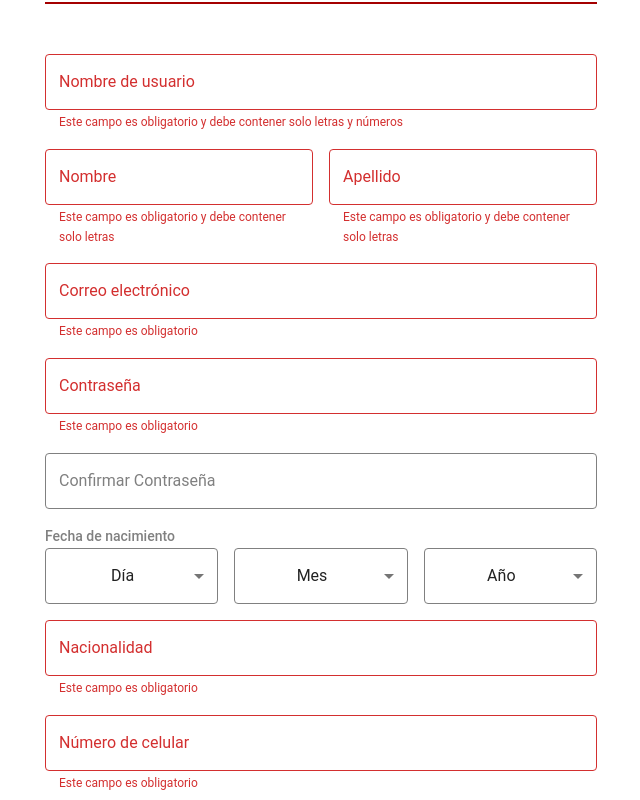
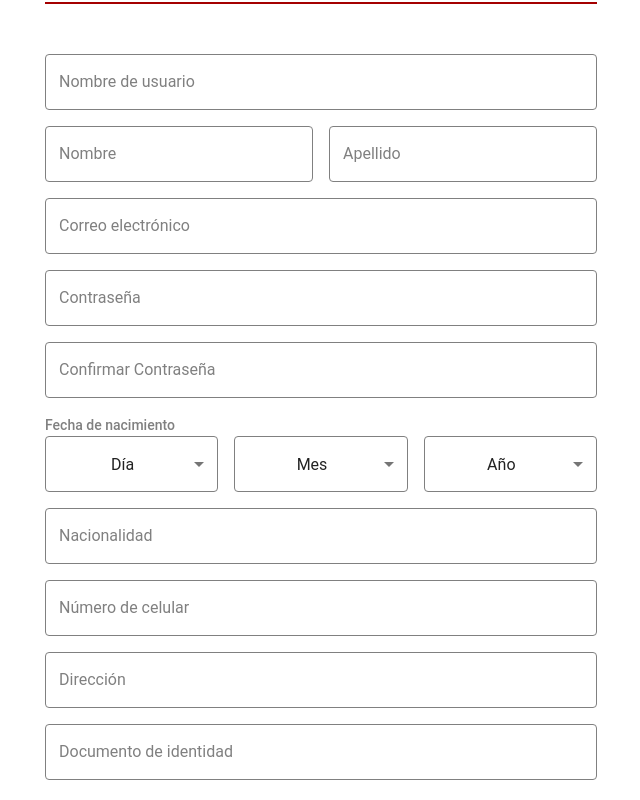
Before and after one commit to pablex72/react-login-register, a React (Vite) app: page / in a window 1280 px wide. Shown: the part 260-1060 px from the top of the page, without its empty margins (319-959 px from the left). Built offline with nearby package versions, Linux system fonts and the light colour scheme.

Commit message:
feat: adding validation in create account

```diff
--- a/src/components/login/CreateAccount.jsx
+++ b/src/components/login/CreateAccount.jsx
@@ -14,8 +14,8 @@ import {
   Typography,
 } from "@mui/material";
 import { createTheme, ThemeProvider } from "@mui/material";
-// import logo from "../../assets/images1.jpg";
-import logo from "../../assets/trc_logo_negro 1.png";
+import logo from "../../assets/images1.jpg";
+// import logo from "../../assets/trc_logo_negro 1.png";
 
 const theme = createTheme({
   typography: {
@@ -121,6 +121,30 @@ const Rectangle18 = styled(Box)(({ theme }) => ({
 }));
 
 const CreateAccount = () => {
+  //   validations states
+  const [isUserNameInputValid, setIsUserNameInputValid] = useState(true);
+  const [isNameInputValid, setIsNameInputValid] = useState(true);
+  const [isLastNameInputValid, setIsLastNameInputValid] = useState(true);
+  const [isEmailInputValid, setIsEmailInputValid] = useState(true);
+  const [isPasswordInputValid, setIsPasswordInputValid] = useState(true);
+  const [isNationalityInputValid, setIsNationalityInputValid] = useState(true);
+  const [isPhoneNumberInputValid, setIsPhoneNumberInputValid] = useState(true);
+  const [isAddressInputValid, setIsAddressInputValid] = useState(true);
+  const [isIdDocumentInputValid, setIsIdDocumentInputValid] = useState(true);
+
+  //   input errors messages
+  const [userNameInputErrorText, setUserNameInputErrorText] = useState("");
+  const [nameInputErrorText, setNameInputErrorText] = useState("");
+  const [lastNameInputErrorText, setLastNameInputErrorText] = useState("");
+  const [emailInputErrorText, setEmailInputErrorText] = useState("");
+  const [passwordInputErrorText, setPasswordInputErrorText] = useState("");
+  const [nationalityInputErrorText, setNationalityInputErrorText] =
+    useState("");
+  const [phoneNumberInputErrorText, setPhoneNumberInputErrorText] =
+    useState("");
+  const [addressInputErrorText, setAddressInputErrorText] = useState("");
+  const [idDocumentInputErrorText, setIdDocumentInputErrorText] = useState("");
+
   const [username, setUsername] = useState("");
   const [name, setName] = useState("");
   const [lastName, setLastName] = useState("");
@@ -133,75 +157,159 @@ const CreateAccount = () => {
   const [idDocument, setIdDocument] = useState("");
 
   const handleUsernameChange = (event) => {
-    const value = event.target.value;
-    // Solo admite letras y números, no debe estar vacío
-    if (/^[a-zA-Z0-9]*$/.test(value)) {
+    const { value } = event.target;
     setUsername(value);
+    if (value === "" || validateUserName(value)) {
+      setIsUserNameInputValid(true);
+      setUserNameInputErrorText("");
+    } else {
+      setIsUserNameInputValid(false);
+      setUserNameInputErrorText(
+        "Nombre de usuario solo debería contener valores alfanuméricos"
+      );
     }
   };
 
   const handleNameChange = (event) => {
-    const value = event.target.value;
-    // Solo admite letras, no números ni caracteres especiales
-    if (/^[a-zA-Z ]*$/.test(value)) {
+    const { value } = event.target;
     setName(value);
+    if (value === "" || validateName(value)) {
+      setIsNameInputValid(true);
+      setNameInputErrorText("");
+    } else {
+      setIsNameInputValid(false);
+      setNameInputErrorText("Introduzca un Nombre real");
     }
   };
 
   const handleLastNameChange = (event) => {
-    const value = event.target.value;
-    // Solo admite letras, no números ni caracteres especiales
-    if (/^[a-zA-Z ]*$/.test(value)) {
+    const { value } = event.target;
     setLastName(value);
+    if (value === "" || validateLastName(value)) {
+      setIsLastNameInputValid(true);
+      setLastNameInputErrorText("");
+    } else {
+      setIsLastNameInputValid(false);
+      setLastNameInputErrorText("Introduzca un Apellido real");
     }
   };
 
   const handleEmailChange = (event) => {
-    const value = event.target.value;
-    // Validación básica de formato de correo electrónico
+    const { value } = event.target;
     setEmail(value);
+    if (value === "" || validateEmail(value)) {
+      setIsEmailInputValid(true);
+      setEmailInputErrorText("");
+    } else {
+      setIsEmailInputValid(false);
+      setEmailInputErrorText("Correo electrónico no es válido");
+    }
   };
 
   const handlePasswordChange = (event) => {
-    const value = event.target.value;
-    // Puedes agregar lógica adicional de validación de contraseña aquí si es necesario
+    const { value } = event.target;
     setPassword(value);
+    if (value === "" || validatePassword(value)) {
+      setIsPasswordInputValid(true);
+      setPasswordInputErrorText("");
+    } else {
+      setIsPasswordInputValid(false);
+      setPasswordInputErrorText("Introduzca un mejor password");
+    }
   };
 
   const handleConfirmPasswordChange = (event) => {
     const value = event.target.value;
-    // Puedes agregar lógica adicional de validación de confirmación de contraseña aquí si es necesario
     setConfirmPassword(value);
   };
 
   const handleNationalityChange = (event) => {
-    const value = event.target.value;
-    // Solo admite letras, no números ni caracteres especiales
-    if (/^[a-zA-Z ]*$/.test(value)) {
+    const { value } = event.target;
     setNationality(value);
+
+    if (value === "" || validateNationality(value)) {
+      setIsNationalityInputValid(true);
+      setNationalityInputErrorText("");
+    } else {
+      setIsNationalityInputValid(false);
+      setNationalityInputErrorText("Introduzca una Nacionalidad real");
     }
   };
 
   const handlePhoneNumberChange = (event) => {
-    const value = event.target.value;
-    // Solo admite números
-    if (/^[0-9]*$/.test(value)) {
+    const { value } = event.target;
     setPhoneNumber(value);
+    if (value === "" || validatePhoneNumber(value)) {
+      setIsPhoneNumberInputValid(true);
+      setPhoneNumberInputErrorText("");
+    } else {
+      setIsPhoneNumberInputValid(false);
+      setPhoneNumberInputErrorText("Introduzca uno válido");
     }
   };
 
   const handleAddressChange = (event) => {
-    const value = event.target.value;
-    // Puedes agregar validación adicional para la dirección si es necesario
+    const { value } = event.target;
     setAddress(value);
+    if (value === "" || validateAddress(value)) {
+      setIsAddressInputValid(true);
+      setAddressInputErrorText("");
+    } else {
+      setIsAddressInputValid(false);
+      setAddressInputErrorText("Introduce dirección real");
+    }
   };
 
   const handleIdDocumentChange = (event) => {
-    const value = event.target.value;
-    // Solo admite números, no letras ni caracteres especiales
-    if (/^[0-9]*$/.test(value)) {
+    const { value } = event.target;
     setIdDocument(value);
+    if (value === "" || validateIdDocument(value)) {
+      setIsIdDocumentInputValid(true);
+      setIdDocumentInputErrorText("");
+    } else {
+      setIsIdDocumentInputValid(false);
+      setIdDocumentInputErrorText("Introduzca uno correcto");
     }
+  };
+
+  //   validating entries
+  const validateUserName = (username) => {
+    // no signos
+    const userNameRegex = /^[a-zA-Z0-9]*$/;
+    return userNameRegex.test(username);
+  };
+  const validateName = (name) => {
+    // Solo admite letras, no números ni caracteres especiales
+    const nameRegex = /^[a-zA-Z ]*$/;
+    return nameRegex.test(name);
+  };
+  const validateLastName = (lastName) => {
+    const lastNameRegex = /^[a-zA-Z ]*$/;
+    return lastNameRegex.test(lastName);
+  };
+  const validateEmail = (email) => {
+    const emailRegex = /^[^\s@]+@[^\s@]+\.[^\s@]+$/;
+    return emailRegex.test(email);
+  };
+  const validatePassword = (password) => {
+    const passwordRegex = /^[a-zA-Z0-9]*$/;
+    return passwordRegex.test(password);
+  };
+  const validateNationality = (nationality) => {
+    const nationalityRegex = /^[a-zA-Z]*$/;
+    return nationalityRegex.test(nationality);
+  };
+  const validatePhoneNumber = (phoneNumber) => {
+    const phoneNumberRegex = /^[0-9]*$/;
+    return phoneNumberRegex.test(phoneNumber);
+  };
+  const validateAddress = (address) => {
+    const addressRegex = /^[a-zA-Z0-9]*$/;
+    return addressRegex.test(address);
+  };
+  const validateIdDocument = (idDocument) => {
+    const idDocumentRegex = /^[0-9]*$/;
+    return idDocumentRegex.test(idDocument);
   };
 
   return (
@@ -238,8 +346,8 @@ const CreateAccount = () => {
                 <TextField
                   fullWidth
                   label="Nombre de usuario"
-                  error={!username}
-                  helperText={!username ? "Este campo es obligatorio y debe contener solo letras y números" : ""}
+                  error={!isUserNameInputValid}
+                  helperText={userNameInputErrorText}
                   onChange={handleUsernameChange}
                 />
               </Grid>
@@ -247,8 +355,8 @@ const CreateAccount = () => {
                 <TextField
                   fullWidth
                   label="Nombre"
-                  error={!name}
-                  helperText={!name ? "Este campo es obligatorio y debe contener solo letras" : ""}
+                  error={!isNameInputValid}
+                  helperText={nameInputErrorText}
                   onChange={handleNameChange}
                 />
               </Grid>
@@ -256,8 +364,8 @@ const CreateAccount = () => {
                 <TextField
                   fullWidth
                   label="Apellido"
-                  error={!lastName}
-                  helperText={!lastName ? "Este campo es obligatorio y debe contener solo letras" : ""}
+                  error={!isLastNameInputValid}
+                  helperText={lastNameInputErrorText}
                   onChange={handleLastNameChange}
                 />
               </Grid>
@@ -265,8 +373,8 @@ const CreateAccount = () => {
                 <TextField
                   fullWidth
                   label="Correo electrónico"
-                  error={!email || !/^\S+@\S+\.\S+$/.test(email)}
-                  helperText={!email ? "Este campo es obligatorio" : "Debe ser un correo electrónico válido"}
+                  error={!isEmailInputValid}
+                  helperText={emailInputErrorText}
                   onChange={handleEmailChange}
                 />
               </Grid>
@@ -275,8 +383,8 @@ const CreateAccount = () => {
                   fullWidth
                   type="password"
                   label="Contraseña"
-                  error={!password}
-                  helperText={!password ? "Este campo es obligatorio" : ""}
+                  error={!isPasswordInputValid}
+                  helperText={passwordInputErrorText}
                   onChange={handlePasswordChange}
                 />
               </Grid>
@@ -350,8 +458,7 @@ const CreateAccount = () => {
                         <MenuItem value="" disabled>
                           Año
                         </MenuItem>
-                        {[...Array(2024 - 1905 + 1)
-                      .keys()]
+                        {[...Array(2024 - 1905 + 1).keys()]
                           .map((i) => 1905 + i)
                           .reverse()
                           .map((year) => (
@@ -368,8 +475,8 @@ const CreateAccount = () => {
                 <TextField
                   fullWidth
                   label="Nacionalidad"
-              error={!nationality}
-              helperText={!nationality ? "Este campo es obligatorio" : ""}
+                  error={!isNationalityInputValid}
+                  helperText={nationalityInputErrorText}
                   onChange={handleNationalityChange}
                 />
               </Grid>
@@ -377,8 +484,8 @@ const CreateAccount = () => {
                 <TextField
                   fullWidth
                   label="Número de celular"
-              error={!phoneNumber}
-              helperText={!phoneNumber ? "Este campo es obligatorio" : ""}
+                  error={!isPhoneNumberInputValid}
+                  helperText={phoneNumberInputErrorText}
                   onChange={handlePhoneNumberChange}
                 />
               </Grid>
@@ -386,8 +493,8 @@ const CreateAccount = () => {
                 <TextField
                   fullWidth
                   label="Dirección"
-              error={!address}
-              helperText={!address ? "Este campo es obligatorio" : ""}
+                  error={!isAddressInputValid}
+                  helperText={addressInputErrorText}
                   onChange={handleAddressChange}
                 />
               </Grid>
@@ -395,8 +502,8 @@ const CreateAccount = () => {
                 <TextField
                   fullWidth
                   label="Documento de identidad"
-              error={!idDocument}
-              helperText={!idDocument ? "Este campo es obligatorio" : ""}
+                  error={!isIdDocumentInputValid}
+                  helperText={idDocumentInputErrorText}
                   onChange={handleIdDocumentChange}
                 />
               </Grid>
@@ -407,7 +514,12 @@ const CreateAccount = () => {
               label="Yo acepto los Términos y Condiciones"
             />
 
-        <Button fullWidth variant="contained" color="primary" sx={{ textTransform: 'none' }}>
+            <Button
+              fullWidth
+              variant="contained"
+              color="primary"
+              sx={{ textTransform: "none" }}
+            >
               Registrarse
             </Button>
 
--- a/src/components/login/ForgotPassword.jsx
+++ b/src/components/login/ForgotPassword.jsx
@@ -9,7 +9,8 @@ import {
 } from "@mui/material";
 import { createTheme, ThemeProvider } from "@mui/material";
 import { styled } from "@mui/system";
-import logo from "../../assets/trc_logo_negro 1.png";
+// import logo from "../../assets/trc_logo_negro 1.png";
+import logo from "../../assets/images1.jpg";
 
 const theme = createTheme({
   typography: {
--- a/src/components/login/Login.jsx
+++ b/src/components/login/Login.jsx
@@ -8,7 +8,9 @@ import {
   Typography,
 } from "@mui/material";
 import { createTheme, ThemeProvider } from "@mui/material";
-import logo from "../../assets/trc_logo_negro 1.png";
+// import logo from "../../assets/trc_logo_negro 1.png";
+import logo from "../../assets/images1.jpg";
+
 import { styled } from "@mui/system";
 
 const theme = createTheme({
@@ -143,6 +145,7 @@ const Login = () => {
       setIsInputValid(true);
       setInputErrorText("");
       // Aquí puedes manejar la lógica de envío del formulario
+      console.log(email)
     }
   };
 
```
Lines whose indentation alone changed are shown as unchanged.
